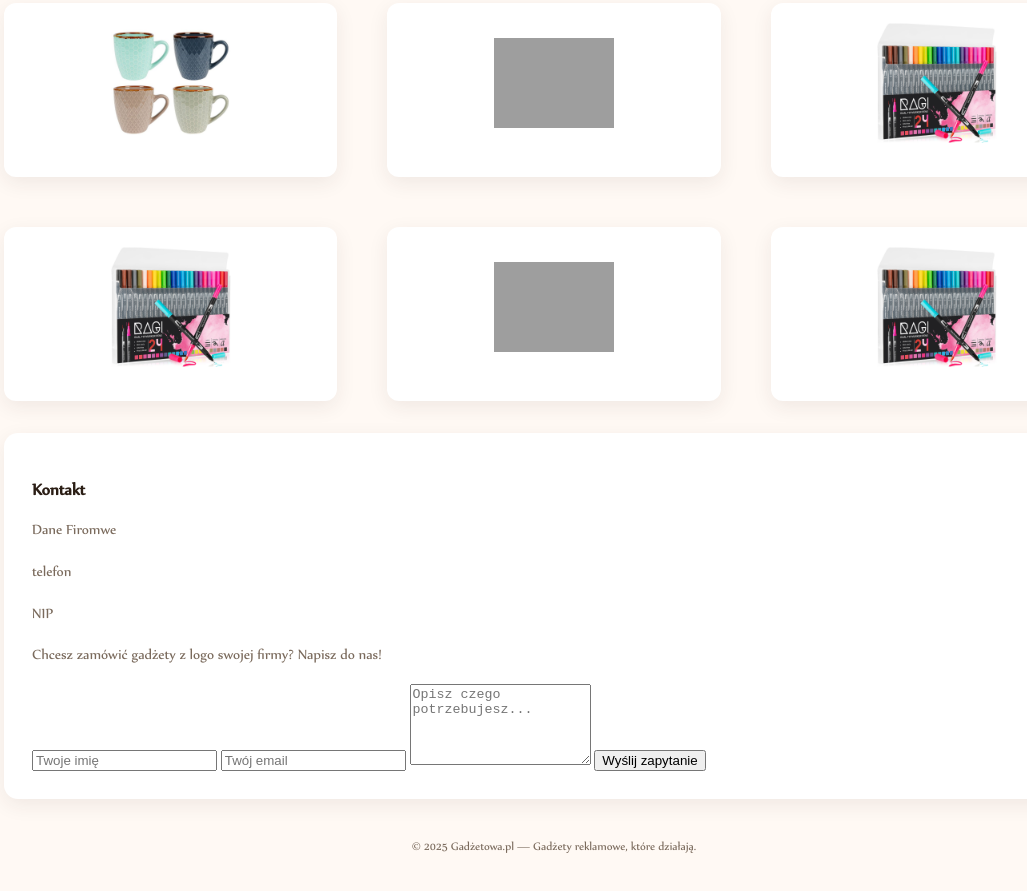
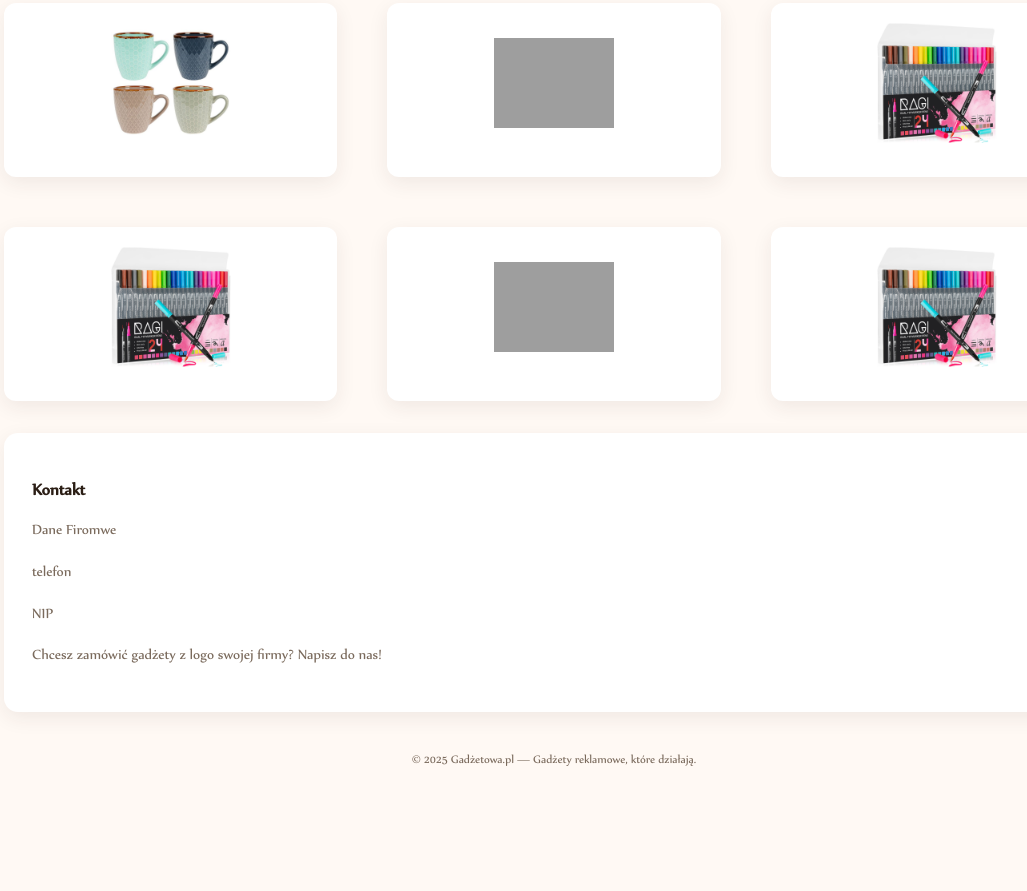
Before and after one commit to djakub44/GadzetowaStrona2, a plain HTML site: page index.html in a window 1280 px wide. Shown: the part 947-1838 px from the top of the page, without its empty margins (86-1113 px from the left). After the commit the page ends 1753 px from the top, so only its background shows below. Drawn offline with Linux system fonts and the light colour scheme; grey boxes are pictures that could not be loaded.

Commit message:
Add files via upload

```diff
--- a/index.html
+++ b/index.html
@@ -68,7 +68,7 @@
     .catalogs h2{margin-bottom:16px;}
     .grid{display:grid;grid-template-columns:repeat(3,1fr);gap:50px;align-items: start;}
     .tile{background:var(--card);padding:20px;border-radius:12px;box-shadow:var(--shadow);text-align:center;transition:transform .2s ease, box-shadow .2s ease;}
-    .tile:hover{transform:translateY(-4px);box-shadow:0 6px 20px rgba(0,0,0,0.1);}
+    .tile:hover{transform:translateY(-4px);box-shadow:0 6px 20px rgba(0,0,0,0.1);;}
     .tile img{width:120px;height:120px;object-fit:contain;margin-bottom:10px;}
     .tile a{text-decoration:none;color:var(--text);font-weight:600;display:block;}
 
@@ -186,12 +186,6 @@
 
           <p>Chcesz zamówić gadżety z logo swojej firmy? Napisz do nas!</p>
 
-          <form onsubmit="return sendMail(event)">
-            <input type="text" id="name" placeholder="Twoje imię" required>
-            <input type="email" id="email" placeholder="Twój email" required>
-            <textarea id="message" rows="5" placeholder="Opisz czego potrzebujesz..." required></textarea>
-            <button type="submit">Wyślij zapytanie</button>
-          </form>
 
     </section>
 
```
